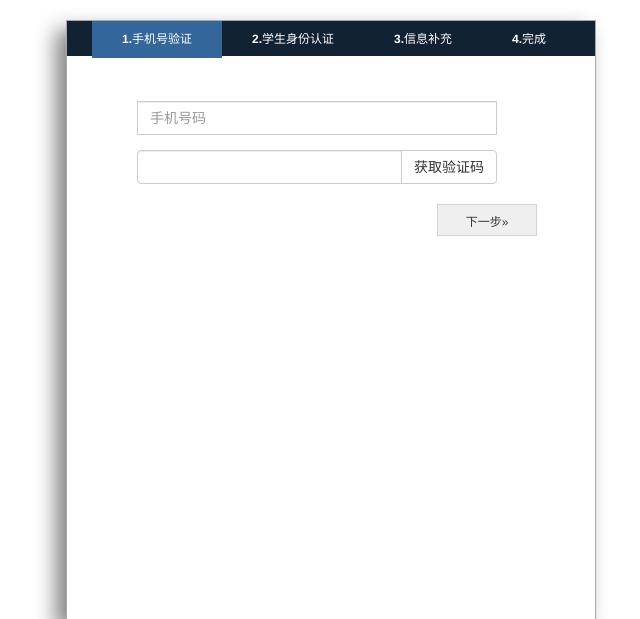
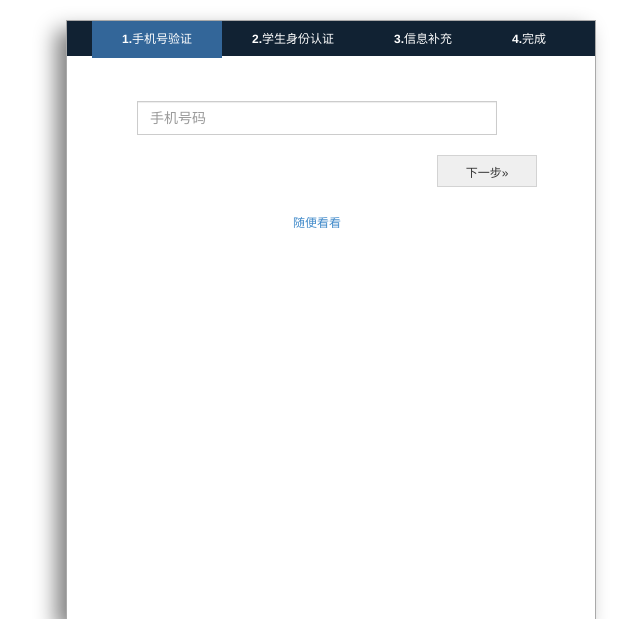
Before and after one commit to Thinkgamer/CSMarket, a Django app: page /logre/prefect/ in a window 1280 px wide. Shown: the top 619 px of the page, without its empty margins (309-949 px from the left). Run offline with Django 3.2, Linux system fonts and the light colour scheme; some libraries are stand-ins or nearby versions.

Commit message:
个人信息完善,证件照上传失败

```diff
--- a/csmarket/logre/views.py
+++ b/csmarket/logre/views.py
@@ -7,6 +7,7 @@
 from django.contrib.auth import logout as auth_logout
 from django.http import HttpResponseRedirect
 from message.models import Message,DMessage
+from django.core.files.storage import FileSystemStorage
 import time
 # Create your views here.
 
@@ -94,7 +95,7 @@
 @csrf_exempt
 def prefect(request):
     if request.method=='POST':
-        phone = request.POST.get('phpne')
+        phone = request.POST.get('phone')
         # 学生身份认证信息
         eid = request.POST.get('eid')
         school = request.POST.get('school')
@@ -102,16 +103,52 @@
         jinianzhi = request.POST.get('jinianzhi')
         xueli = request.POST.get('xueli')
         xuehao = request.POST.get('xuehao')
-        imgfile = request.POST.get('imgfile')
+        # imgfile = request.POST.get('imgfile')
         #信息补充
         wechat = request.POST.get('wechat')
         qq = request.POST.get('qq')
         shanchang = request.POST.get('shanchang')
         xuanyan = request.POST.get('xuanyan')
 
-        pass
+        # 保存图片，以url形式存储到数据库中
+        image = request.FILES["imgfile"]
+        fs = FileSystemStorage()
+        filename = fs.save("xszimg/" + image.name, image)
+        uploaded_file_url = fs.url(filename)
+
+        #保存信息
+        user = User.objects.get(username=request.user)
+        user.user_phone = phone
+        user.user_eid = eid
+        user.user_school = school
+        user.user_start_year = startyear
+        user.user_year = jinianzhi
+        user.user_xueli = xueli
+        user.user_xuehao = xuehao
+        user.user_xszimg = uploaded_file_url
+        user.user_wechat = wechat
+        user.user_qq = qq
+        user.user_shanchang = shanchang
+        user.user_xuanyan = xuanyan
+
+        user.save()
+
+        if request.user.is_authenticated:
+            user_name = request.user
+        else:
+            user_name = ''
+
+        return render_to_response('index.html',{
+            'user_name': user_name,
+        })
     else:
+        if request.user.is_authenticated:
+            user = User.objects.get(username=request.user)
+        else:
+            user =''
+
         return render_to_response('prefect.html',{
+            'user': user,
         })
 
 def personal(request):
--- a/csmarket/templates/prefect.html
+++ b/csmarket/templates/prefect.html
@@ -21,39 +21,40 @@
         <div class="items">
             <div class="page" align="center">
                 <div class="input-group">
-                   <input class="form-control" name="phone" id="tellphone" type="text" placeholder="手机号码">
+                   <input class="form-control" name="phone" id="tellphone" type="text" placeholder="手机号码" value="{{ user.user_phone }}">
                 </div>
-                <div class="input-group">
-                    <input  id="checkcode" type="text" class="form-control">
-                    <span class="input-group-btn">
-                        <button class="btn btn-default" type="button">获取验证码</button>
-                    </span>
-                </div>
+{#                <div class="input-group">#}
+{#                    <input  id="checkcode" type="text" class="form-control">#}
+{#                    <span class="input-group-btn">#}
+{#                        <button class="btn btn-default" type="button">获取验证码</button>#}
+{#                    </span>#}
+{#                </div>#}
                 <div class="btn_nav">
                     <input type="button" class="next right" value="下一步»" />
                 </div>
+                <p><a href="/index/">随便看看</a></p>
             </div>
             <div class="page" align="center">
                 <div class="input-group">
-                    <input class="form-control" name="eid"  id="cardid" type="text" placeholder="身份证号">
+                    <input class="form-control" name="eid"  id="cardid" type="text" placeholder="身份证号" value="{{ user.user_eid }}">
                 </div>
                 <div class="input-group">
-                    <input class="form-control" name="school" id="school" type="text" placeholder="学校">
+                    <input class="form-control" name="school" id="school" type="text" placeholder="学校" value="{{ user.user_school }}">
                 </div>
                 <div class="input-group">
-                    <input class="form-control" name="startyear" id="schooltime" type="month" placeholder="入学年份">
+                    <input class="form-control" name="startyear" id="schooltime" type="text" placeholder="入学年份" value="{{ user.user_start_year }}">
                 </div>
                 <div class="input-group">
-                    <input class="form-control" name="jinianzhi" id="eduyears" type="number" min="1" placeholder="几年制">
+                    <input class="form-control" name="jinianzhi" id="eduyears" type="number" min="1" placeholder="几年制" value="{{ user.user_year }}">
                 </div>
                 <div class="input-group">
-                    <input class="form-control" name="xueli"  id="edu" type="text" placeholder="学历">
+                    <input class="form-control" name="xueli"  id="edu" type="text" placeholder="学历" value="{{ user.user_xueli }}">
                 </div>
                 <div class="input-group">
-                    <input class="form-control" name="xuehao" id="edunumber" type="text" placeholder="学号（毕业证编号）">
+                    <input class="form-control" name="xuehao" id="edunumber" type="text" placeholder="学号（毕业证编号）" value="{{ user.user_xuehao }}">
                 </div>
                 <div class="input-group">
-                    <input class="form-control" name="imgfile" id="facephoto" type="file">
+                    <input class="form-control" name="imgfile" id="facephoto" type="file" value="{{ user.user_xszimg }}">
                     <span class="input-group-btn">
                         <button class="btn btn-default">请上传证件照片</button>
                     </span>
@@ -69,16 +70,16 @@
             </div>
             <div class="page" align="center">
                 <div class="input-group">
-                    <input class="form-control"  name="wechat" id="weixin" type="text" placeholder="微信号">
+                    <input class="form-control"  name="wechat" id="weixin" type="text" placeholder="微信号" value="{{ user.user_wechat }}">
                 </div>
                 <div class="input-group">
-                    <input class="form-control" name="qq" id="qq" type="text" placeholder="QQ号">
+                    <input class="form-control" name="qq" id="qq" type="text" placeholder="QQ号" value="{{ user.user_qq }}">
                 </div>
                 <div class="input-group">
-                    <input class="form-control" name="shanchang" id="like" type="text" placeholder="擅长">
+                    <input class="form-control" name="shanchang" id="like" type="text" placeholder="擅长" value="{{ user.user_shanchang }}">
                 </div>
                 <div class="input-group">
-                    <input class="form-control" name="xuanyan"  id="saying" type="text" placeholder="宣言">
+                    <input class="form-control" name="xuanyan"  id="saying" type="text" placeholder="宣言" value="{{ user.user_xuanyan }}">
                 </div>
                 <div class="btn_nav">
                     <input type="button" class="prev" style="float:left" value="«上一步" />
@@ -89,7 +90,7 @@
                 欢迎完成个人身份认证，<br>认证通过后，我们会以邮件形式通知您，谢谢合作！
                 <div class="btn_nav">
                     <input type="button" class="prev" style="float:left" value="«上一步" />
-                    <input type="button" class="next right" id="sub" value="确定" />
+                    <input type="submit" class="next right" id="sub" value="确定" />
                 </div>
             </div>
         </div>
@@ -118,11 +119,11 @@
                         return false;
                     }
                     var code = $("#checkcode").val();
-                    if(code==""){
-                        alert("请填写验证码！");
-                        $("#checkcode").focus();
-                        return false;
-                    }
+{#                    if(code==""){#}
+{#                        alert("请填写验证码！");#}
+{#                        $("#checkcode").focus();#}
+{#                        return false;#}
+{#                    }#}
                 }else if(i==2){
                     var cardid = $("#cardid").val();
                     var school=$("#school").val();
```
Also changed, not shown: csmarket/uploads/fengmian/4  个人中心.png (added).
